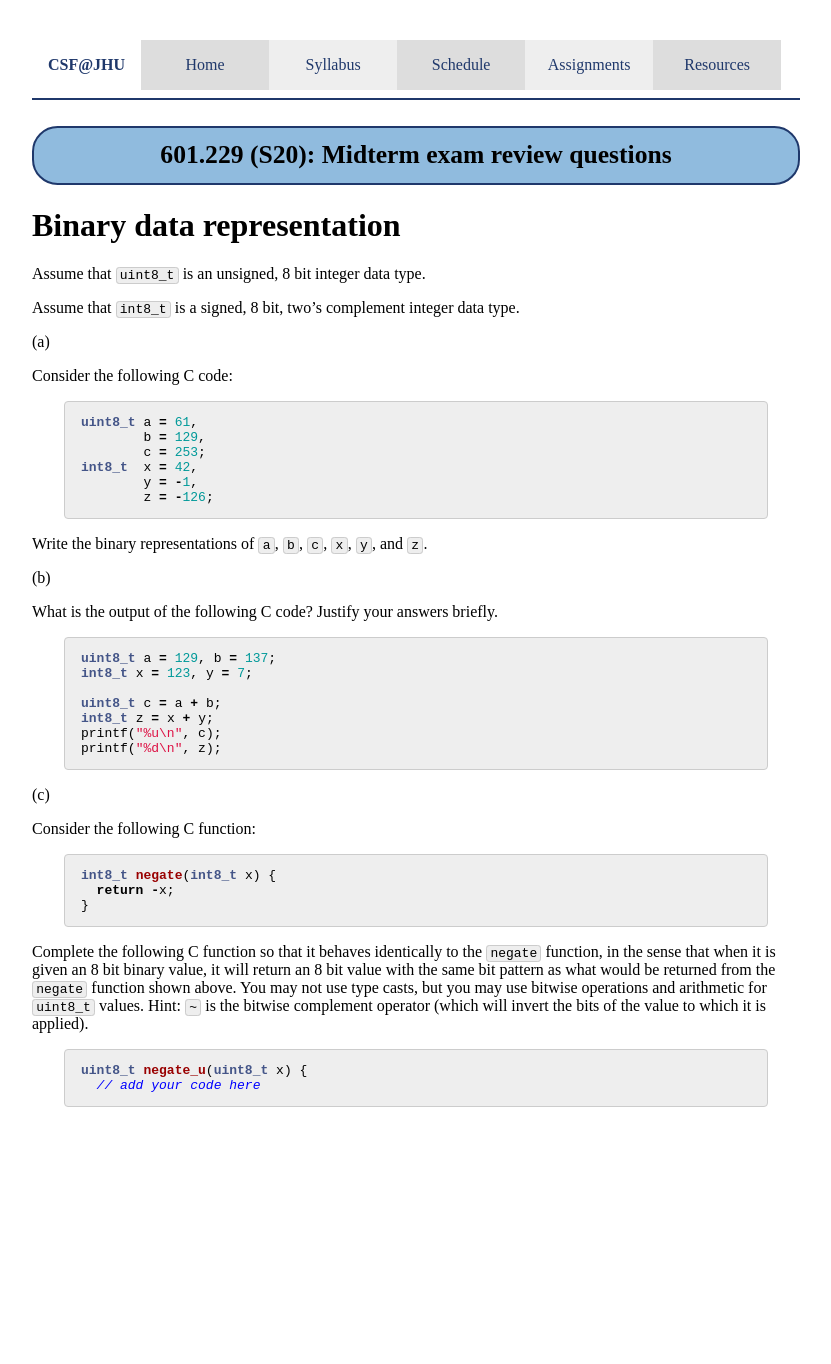
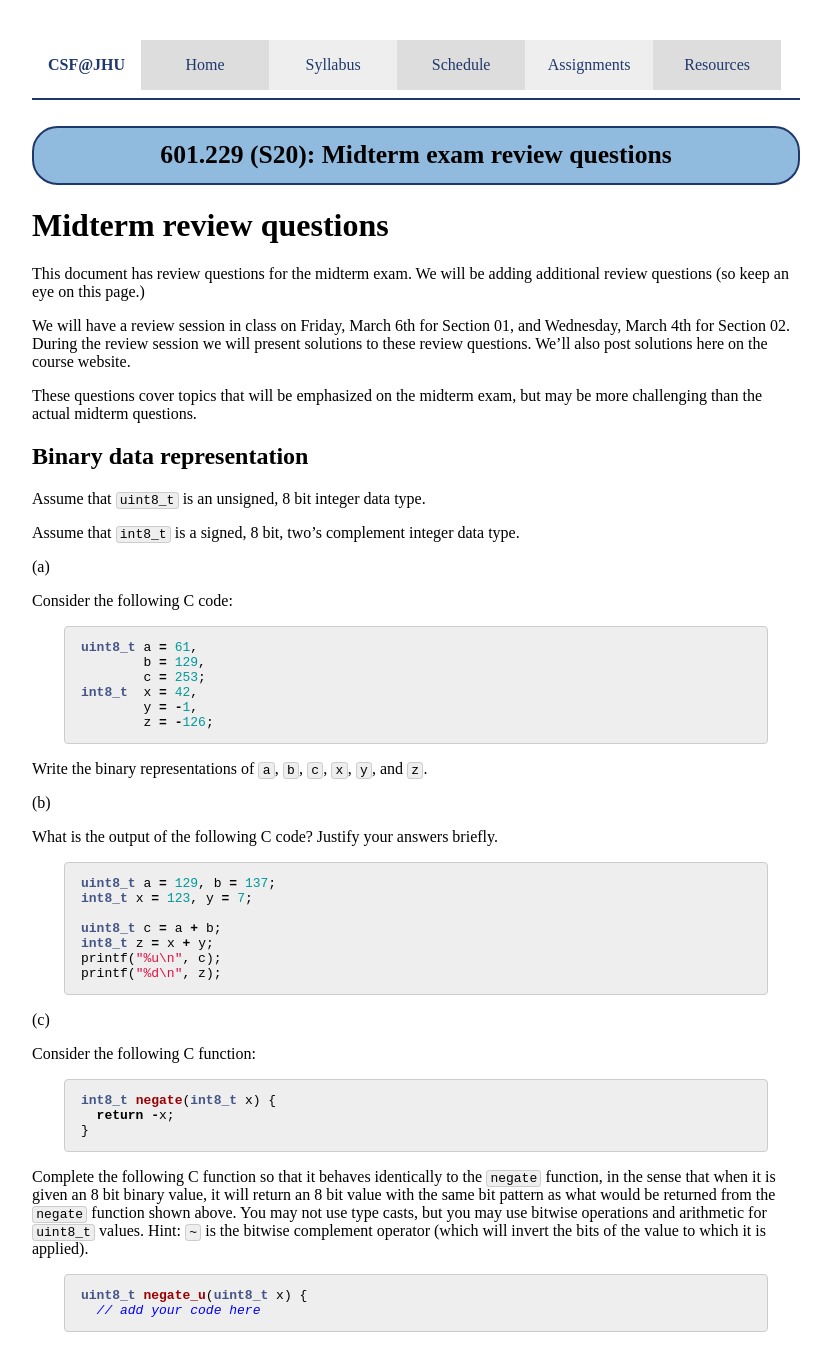
Before and after one commit to jhucsf/spring2020, a Jekyll site: the page built from exercise/midterm_review.md, in a window 1280 px wide. Shown: the whole page, without its empty margins (224-1055 px from the left). Built offline with Jekyll 4.4.1, drawn with Linux system fonts in a browser that asks for light colours; before the commit the page ends 1139 px from its top, so only the background shows below that.

Commit message:
added some introductory text/explanation

```diff
--- a/exercise/midterm_review.md
+++ b/exercise/midterm_review.md
@@ -3,7 +3,15 @@ layout: default
 title: "Midterm exam review questions"
 ---
 
-# Binary data representation
+# Midterm review questions
+
+This document has review questions for the midterm exam.  We will be adding additional review questions (so keep an eye on this page.)
+
+We will have a review session in class on Friday, March 6th for Section 01, and Wednesday, March 4th for Section 02.  During the review session we will present solutions to these review questions.  We'll also post solutions here on the course website.
+
+These questions cover topics that will be emphasized on the midterm exam, but may be more challenging than the actual midterm questions.
+
+## Binary data representation
 
 Assume that `uint8_t` is an unsigned, 8 bit integer data type.
 
```
